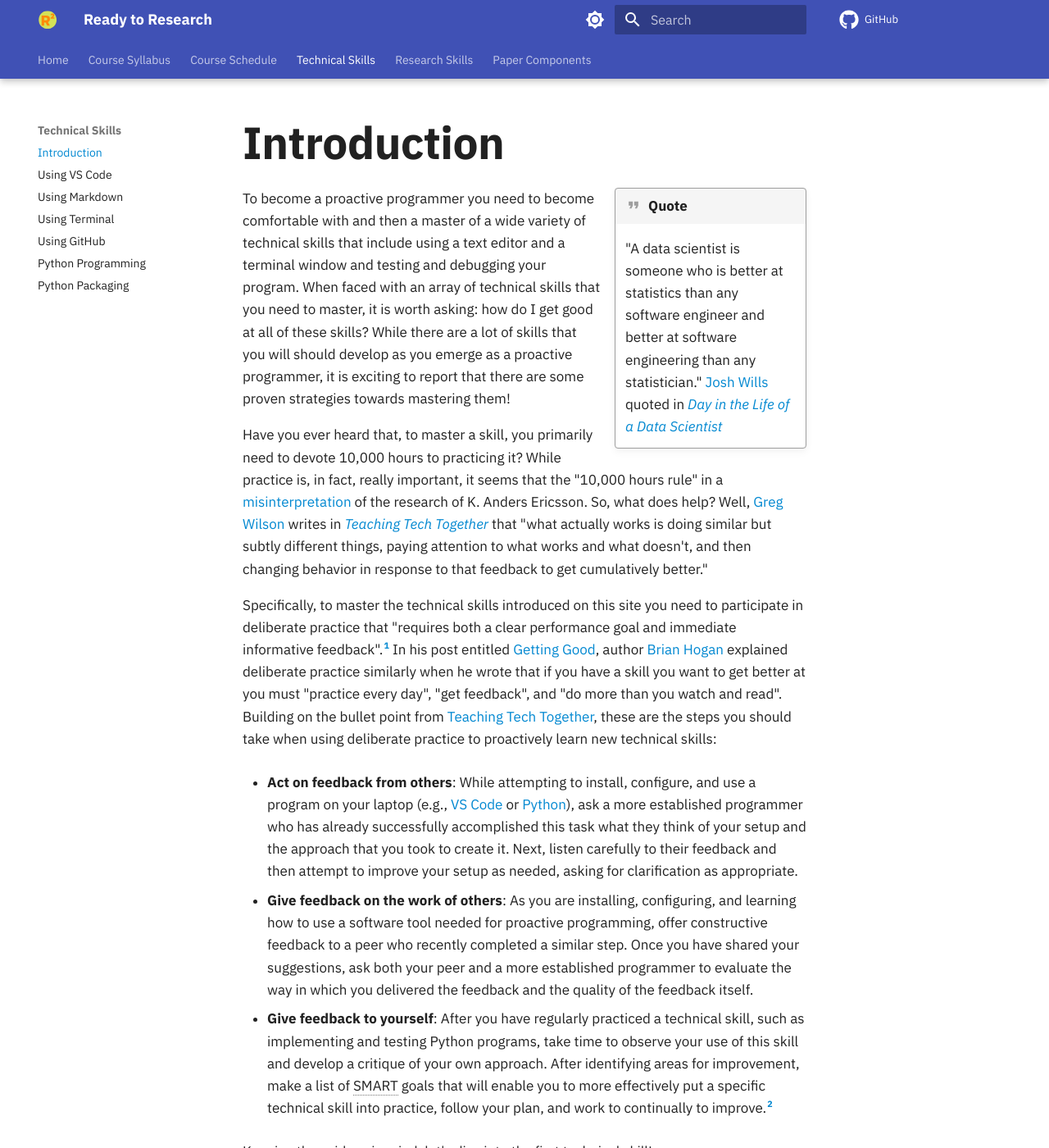
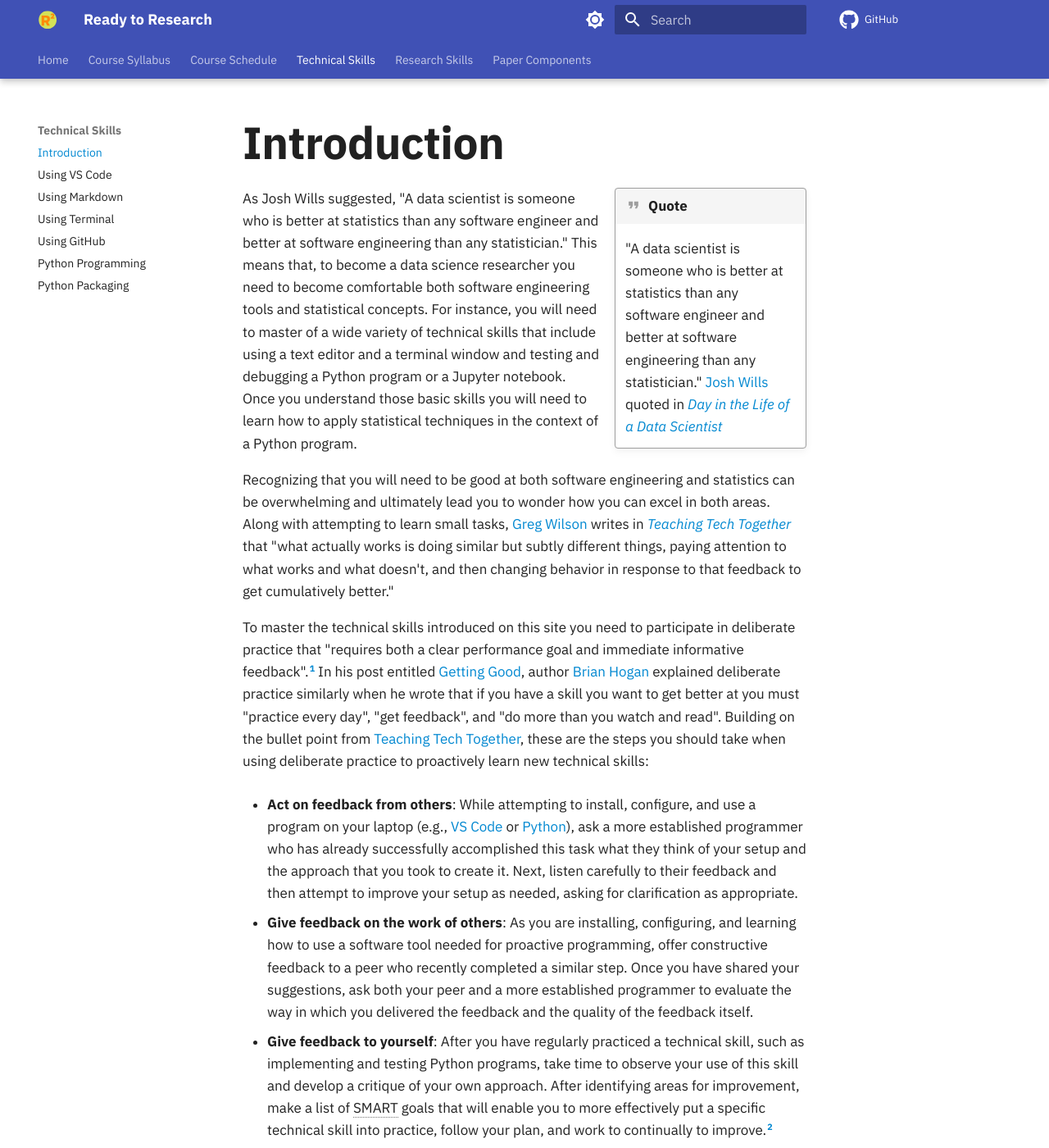
Before and after one commit to kaushal1014/research-paper-template-Athlete-Injuries, an MkDocs documentation site: the page built from docs/technical-skills/introduction-technical-skills.md, in a window 1280 px wide and 1400 px high. Shown: the whole window at 82% size. Built offline with MkDocs 1.6.1 and Material for MkDocs 9.7.7, drawn with Linux system fonts in a browser that asks for light colours; comment, search, counter and statistics services are not loaded.

Commit message:
feat: Write a draft of new content in introduction-technical-skills.

```diff
--- a/docs/technical-skills/introduction-technical-skills.md
+++ b/docs/technical-skills/introduction-technical-skills.md
@@ -2,33 +2,33 @@
 
 --8<-- "includes/admonitions/admonish-technical-skills.md"
 
-To become a proactive programmer you need to become comfortable with and then a
-master of a wide variety of technical skills that include using a text editor
-and a terminal window and testing and debugging your program. When faced with an
-array of technical skills that you need to master, it is worth asking: how do I
-get good at all of these skills? While there are a lot of skills that you will
-should develop as you emerge as a proactive programmer, it is exciting to report
-that there are some proven strategies towards mastering them!
+As Josh Wills suggested, "A data scientist is someone who is better at
+statistics than any software engineer and better at software engineering than
+any statistician." This means that, to become a data science researcher you need
+to become comfortable both software engineering tools and statistical concepts.
+For instance, you will need to master of a wide variety of technical skills that
+include using a text editor and a terminal window and testing and debugging a
+Python program or a Jupyter notebook. Once you understand those basic skills you
+will need to learn how to apply statistical techniques in the context of a
+Python program.
 
-Have you ever heard that, to master a skill, you primarily need to devote 10,000
-hours to practicing it? While practice is, in fact, really important, it seems
-that the "10,000 hours rule" in a
-[misinterpretation](https://www.goodlifeproject.com/podcast/anders-ericsson/) of
-the research of K. Anders Ericsson. So, what does help? Well, [Greg
+Recognizing that you will need to be good at both software engineering and
+statistics can be overwhelming and ultimately lead you to wonder how you can
+excel in both areas. Along with attempting to learn small tasks, [Greg
 Wilson](https://third-bit.com/) writes in [*Teaching Tech
 Together*](https://teachtogether.tech/en/index.html) that "what actually works
 is doing similar but subtly different things, paying attention to what works and
 what doesn't, and then changing behavior in response to that feedback to get
 cumulatively better."
 
-Specifically, to master the technical skills introduced on this site you need
-to participate in deliberate practice that "requires both a clear performance
-goal and immediate informative feedback".[^1] In his post entitled [Getting
+To master the technical skills introduced on this site you need to participate
+in deliberate practice that "requires both a clear performance goal and
+immediate informative feedback".[^1] In his post entitled [Getting
 Good](https://bphogan.com/2021/04/28/getting-good/), author [Brian
 Hogan](https://bphogan.com/) explained deliberate practice similarly when he
 wrote that if you have a skill you want to get better at you must "practice
 every day", "get feedback", and "do more than you watch and read". Building on
-the bullet point from [Teaching Tech
+the bullet point from [Teaching Tec<!--  -->h
 Together](https://teachtogether.tech/en/index.html), these are the steps you
 should take when using deliberate practice to proactively learn new technical
 skills:
```
